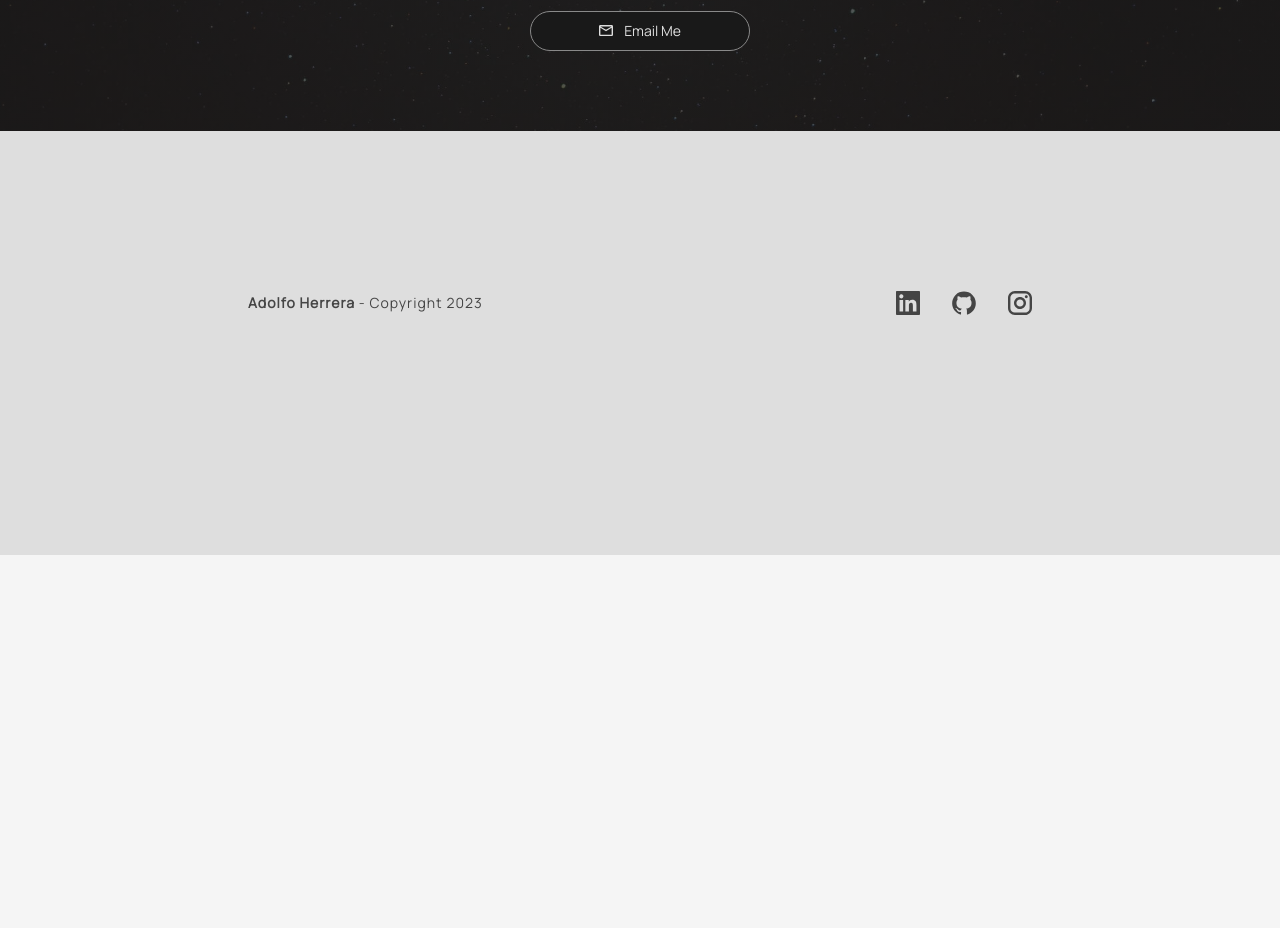
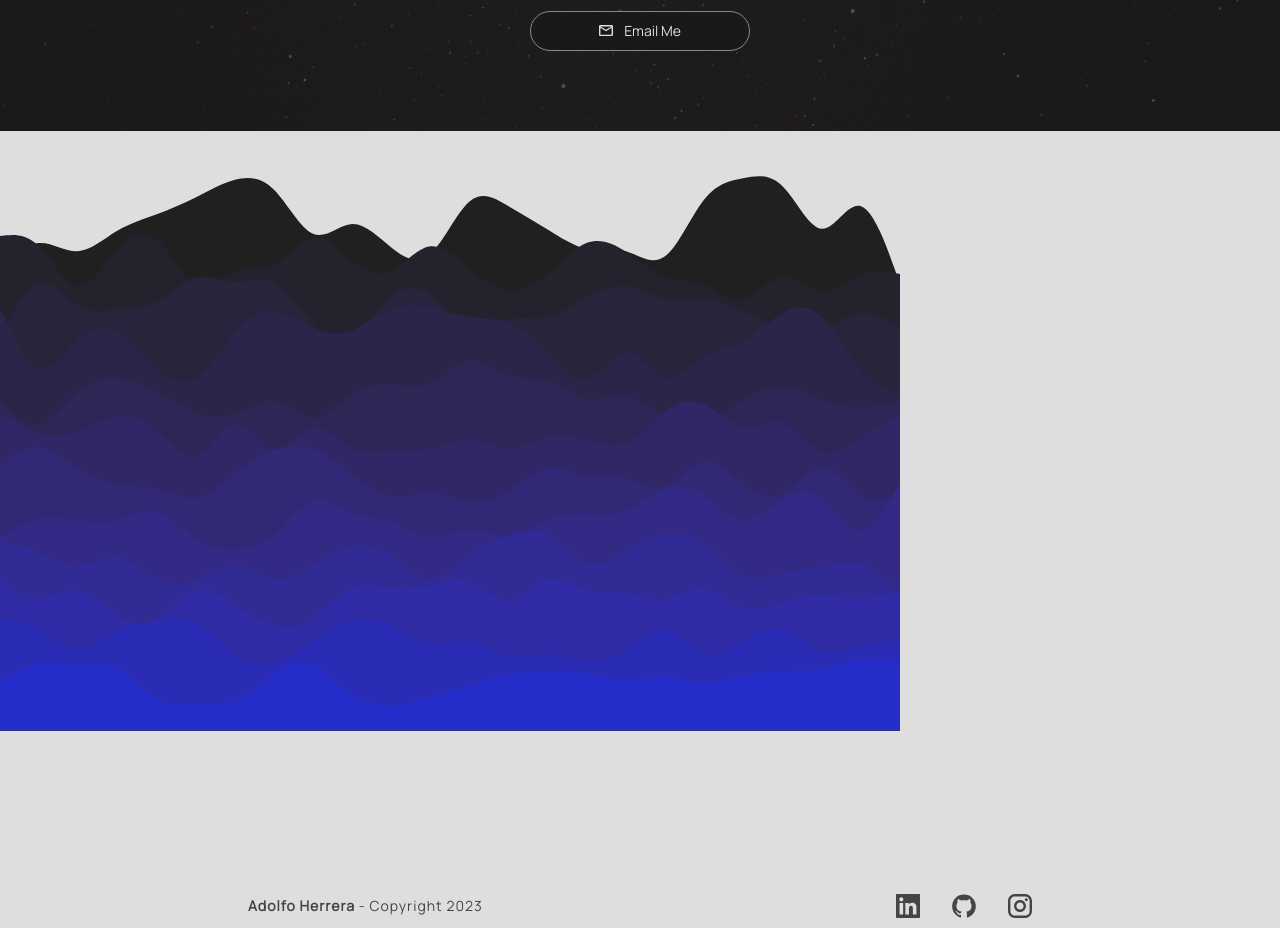
Before and after one commit to Wolfushima/portfolio, a React (Create React App) app: page / in a window 1280 px wide. Shown: the part 5800-6728 px from the top of the page. Before the commit the page ends 6355 px from the top, so only its background shows below. Built offline with nearby package versions, Linux system fonts and the light colour scheme; a web font is replaced by a local one.

Commit message:
style: Import layered-waves-haikei.svg to Footer component

```diff
--- a/src/components/Footer.jsx
+++ b/src/components/Footer.jsx
@@ -2,9 +2,11 @@ import React from 'react';
 import { ReactComponent as LinkedInLogoSVG } from '../assets/footer/linkedin-logo.svg';
 import { ReactComponent as GitHubLogoSVG } from '../assets/skills/github-logo.svg';
 import { ReactComponent as InstagramLogoSVG } from '../assets/footer/instagram-logo.svg';
+import { ReactComponent as LayeredWavesSVG } from '../assets/home/layered-waves-haikei.svg';
 
 const Footer = () => (
   <footer id="footer" className="footer">
+    <LayeredWavesSVG className="footer__layered-waves" />
     <div className="footer__wrapper">
       <div className="footer__container">
         <div className="footer__author">
```
